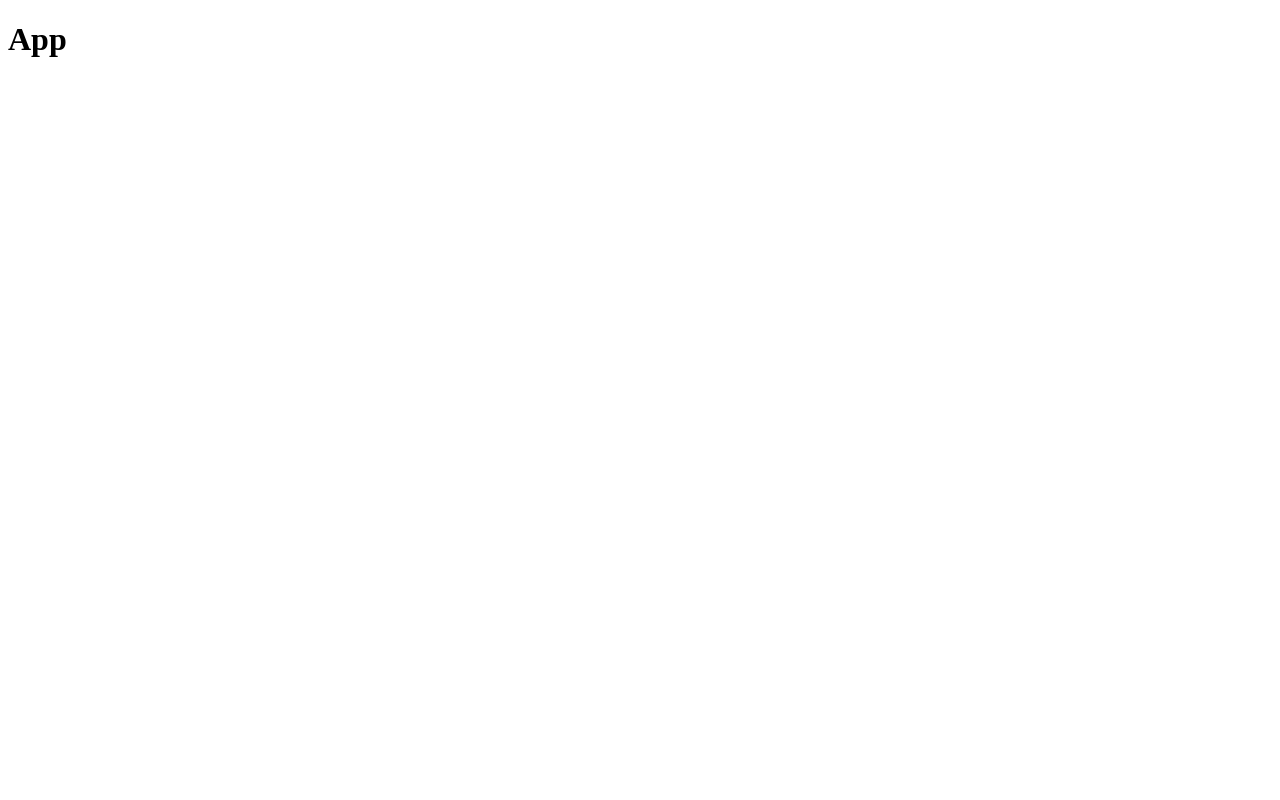
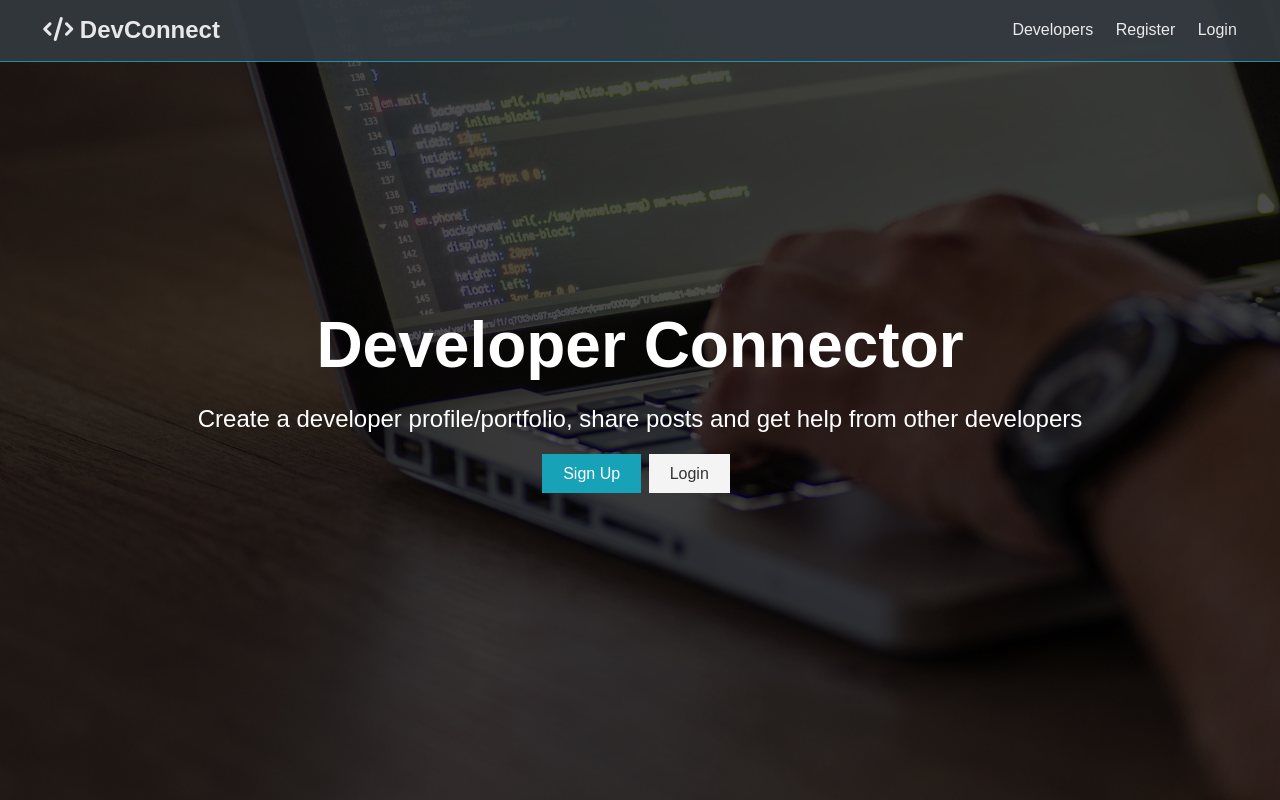
Before and after one commit to Lanzruiz/devconnect-reactjs, a React (Create React App) app: page / in a window 1280 px wide. Built offline with nearby package versions, Linux system fonts and the light colour scheme.

Commit message:
add the react router dom v6 and auth pages

```diff
--- a/package.json
+++ b/package.json
@@ -12,7 +12,7 @@
     "react-dom": "^18.2.0",
     "react-moment": "^1.1.2",
     "react-redux": "^8.0.2",
-    "react-router-dom": "^6.3.0",
+    "react-router-dom": "6",
     "react-scripts": "5.0.1",
     "react-thunk": "^1.0.0",
     "redux": "^4.2.0",
--- a/src/App.js
+++ b/src/App.js
@@ -1,11 +1,26 @@
 
 
 import React, {Fragment} from 'react'
+import { Routes, Route, Link } from "react-router-dom";
+import Navbar from './components/layout/Navbar'
+import Landing from './components/layout/Landing'
+import Register from './components/auth/Register'
+import Login from './components/auth/Login'
+
+import './App.css'
 const App = () => {
   return (
-    <Fragment>
-        <h1>App</h1>
-    </Fragment>
+
+        <Fragment>
+            <Navbar />
+            <Routes>
+                <Route path="/" element={<Landing />} />
+                <Route path="register" element={<Register />} />
+                <Route path="login" element={<Login />} />
+
+            </Routes>
+        </Fragment>
+
   );
 
 
--- /dev/null
+++ b/src/components/auth/Login.js
@@ -0,0 +1,12 @@
+import React from 'react'
+
+const Login = () => {
+  return (
+    <section className="container">
+        <h1>Login</h1>
+    </section>
+  )
+}
+
+
+export default Login
--- /dev/null
+++ b/src/components/auth/Register.js
@@ -0,0 +1,11 @@
+import React from 'react'
+
+const Register = () => {
+  return (
+    <section className="container">
+        <h1>Register</h1>
+    </section>
+  )
+}
+
+export default Register;
--- a/src/components/layout/Landing.js
+++ b/src/components/layout/Landing.js
@@ -1,6 +1,6 @@
 import React from 'react'
 
-export const Landing = () => {
+const Landing = () => {
   return (
     <section className="landing">
         <div className="dark-overlay">
@@ -19,3 +19,5 @@ export const Landing = () => {
   </section>
   )
 }
+
+export default Landing;
--- a/src/components/layout/Navbar.js
+++ b/src/components/layout/Navbar.js
@@ -1,10 +1,10 @@
 import React from 'react'
 
-export const Navbar = () => {
+const Navbar = () => {
   return (
     <nav className="navbar bg-dark">
         <h1>
-            <a href="index.html"><i className="fas fa-code"></i> DevConnector</a>
+            <a href="/"><i className="fas fa-code"></i> DevConnect</a>
         </h1>
         <ul>
             <li><a href="profiles.html">Developers</a></li>
@@ -14,3 +14,5 @@ export const Navbar = () => {
     </nav>
   )
 }
+
+export default Navbar;
--- a/src/index.js
+++ b/src/index.js
@@ -1,12 +1,16 @@
 import React from 'react';
 import ReactDOM from 'react-dom/client';
 import App from './App';
+import { BrowserRouter } from "react-router-dom";
 import reportWebVitals from './reportWebVitals';
 
 const root = ReactDOM.createRoot(document.getElementById('root'));
 root.render(
   <React.StrictMode>
-    <App />
+      <BrowserRouter>
+          <App />
+      </BrowserRouter>
+
   </React.StrictMode>
 );
 
```
Also changed, not shown: 1 other file (tests, documents, lock files or other folders).
